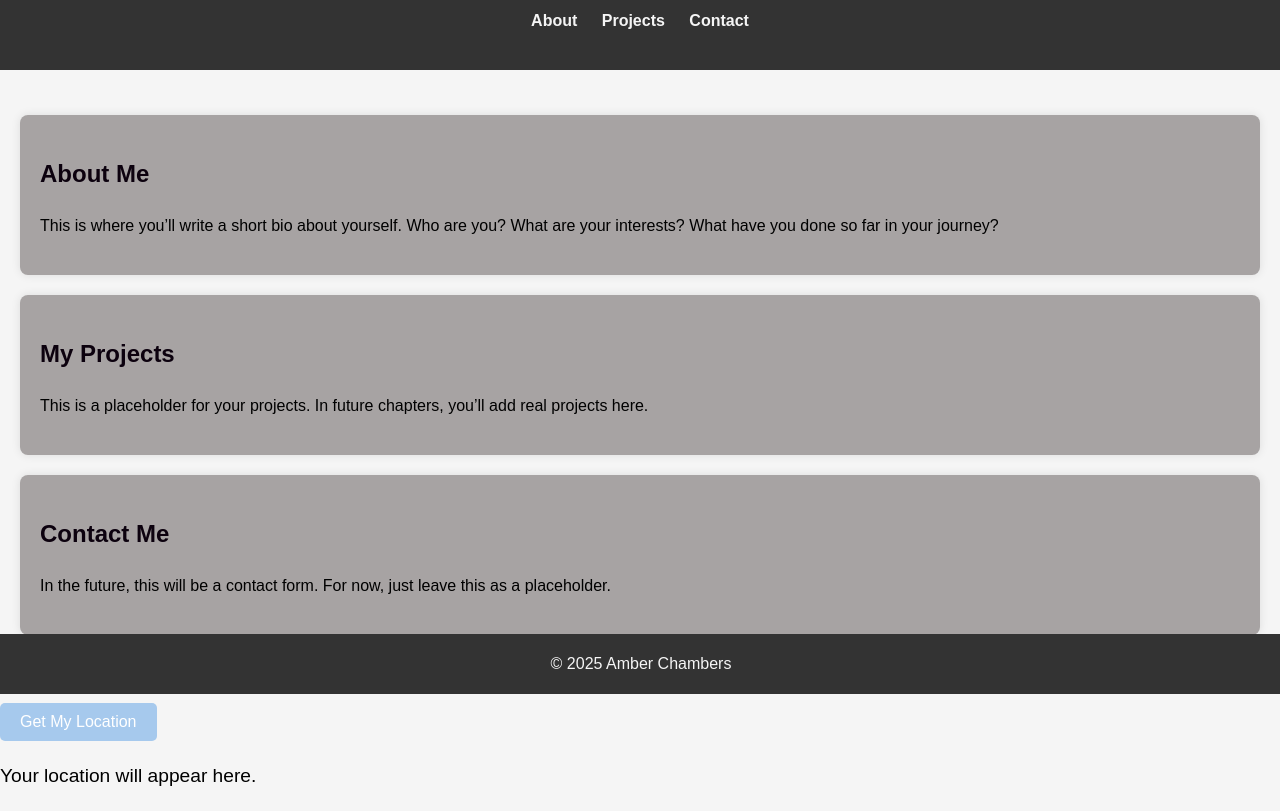
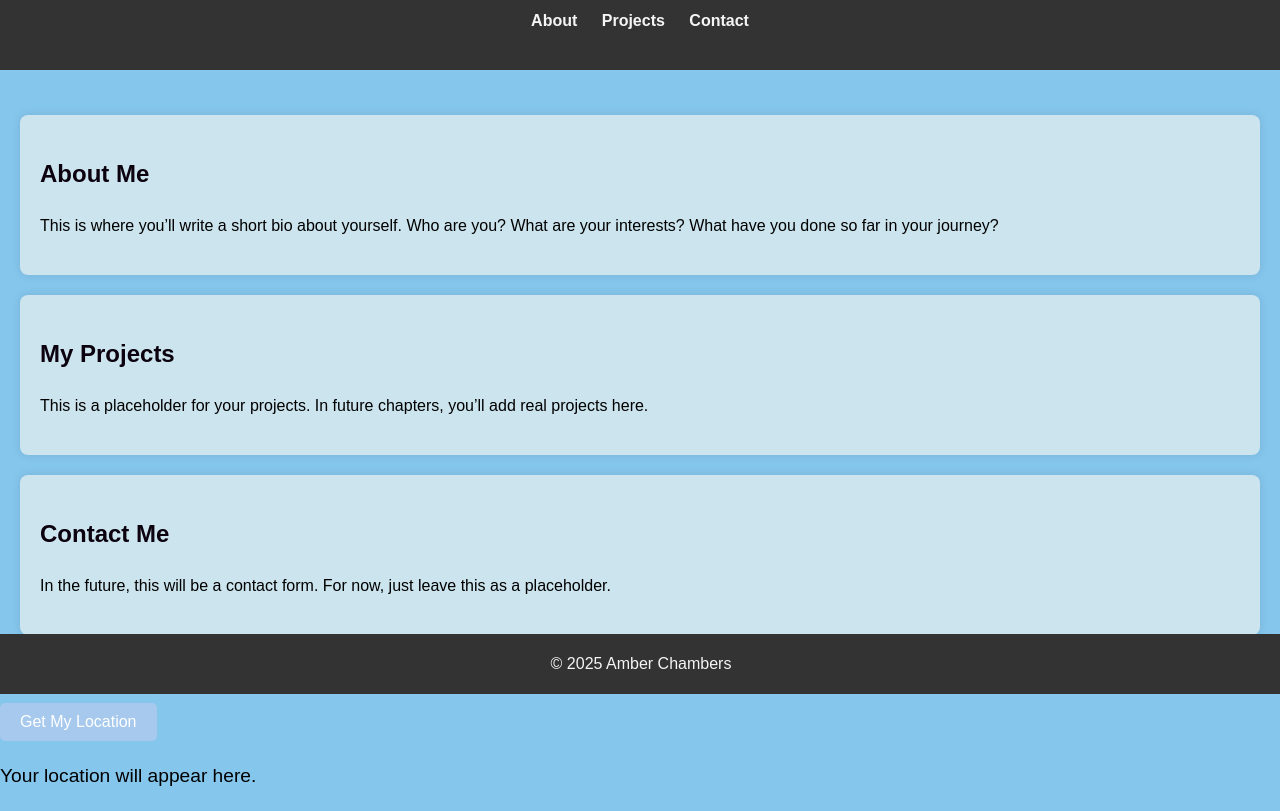
Before and after one commit to Akyoto1/dynamic-blog-website, a plain HTML site: page index.html in a window 1280 px wide. Shown: the part 106-917 px from the top of the page. Drawn offline with Linux system fonts and the light colour scheme.

```diff
--- a/styles.css
+++ b/styles.css
@@ -4,14 +4,14 @@
   font-family: Arial, sans-serif;
   margin: 0;
   padding: 0;
-  background-color: whitesmoke;
+  background-color: rgb(133, 198, 237);
   line-height: 1.6;
 }
 
 section {
   padding: 20px;
   margin: 20px;
-  background-color: #a7a3a3;
+  background-color: #cce4ed;
   border-radius: 8px;
   box-shadow: 0 0 10px rgba(0, 0, 0, 0.1);
 }
```
